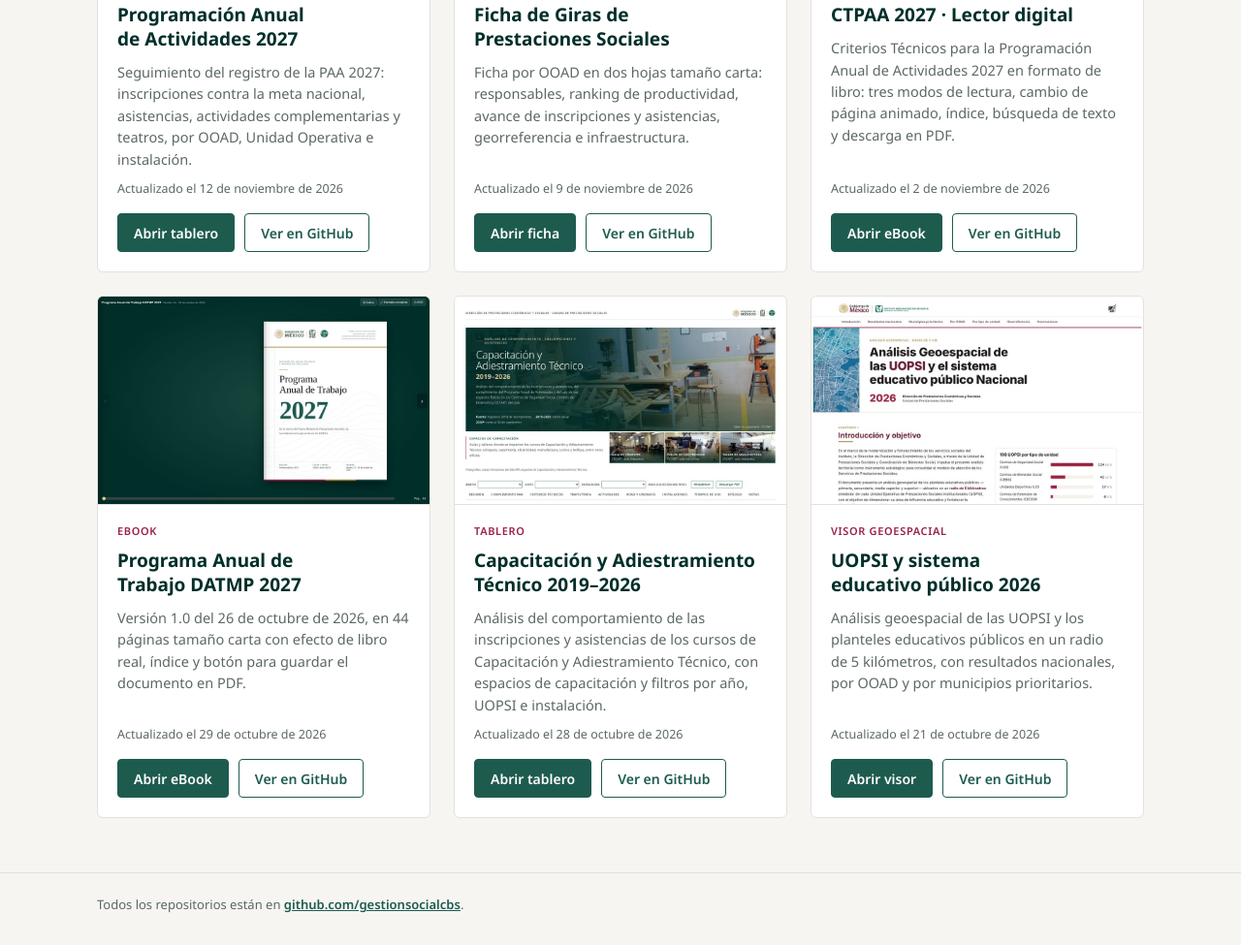
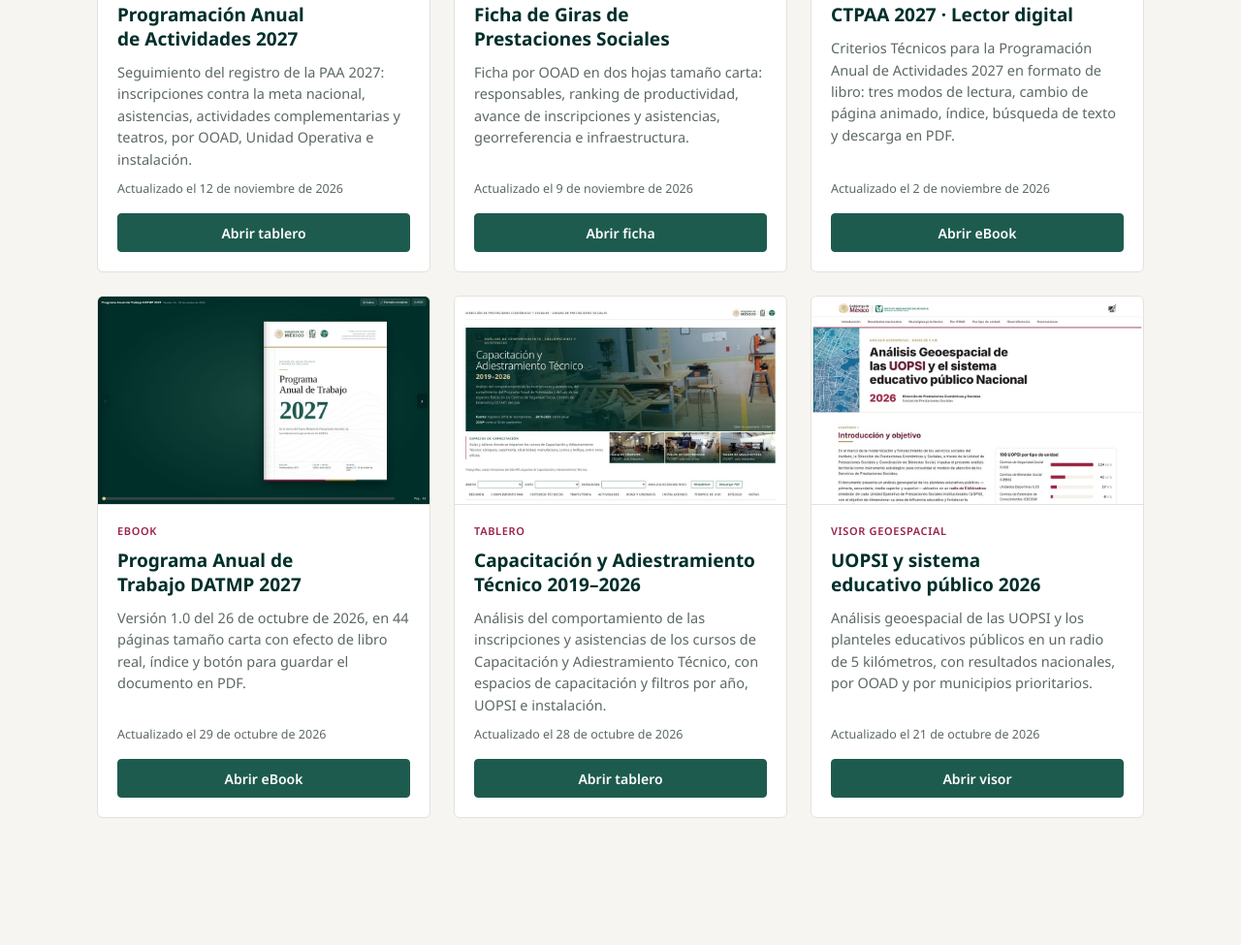
Before and after one commit to gestionsocialcbs/DATMP, a plain HTML site: page index.html in a window 1280 px wide. Shown: the part 551-1526 px from the top of the page at 97% size. After the commit the page ends 1451 px from the top, so only its background shows below. Drawn offline with Linux system fonts and the light colour scheme.

Commit message:
Quita los enlaces a los repositorios de GitHub del catálogo
Co-Authored-By: Claude Sonnet 5.5 <noreply@anthropic.com>
Claude-Session: https://claude.ai/code/session_01MfByuxqzdMRzx3sx89Wjzf

```diff
--- a/index.html
+++ b/index.html
@@ -37,14 +37,10 @@ h2{font-size:19px;line-height:1.3;font-weight:700;margin:0;color:var(--verde-osc
 .desc{margin:0;font-size:14.5px;color:var(--suave);flex:1}
 .upd{font-size:12.5px;color:var(--suave);margin:0}
 .actions{display:flex;flex-wrap:wrap;gap:10px;margin-top:6px}
-.btn{display:inline-flex;align-items:center;justify-content:center;min-height:40px;padding:0 16px;border-radius:4px;font-size:14px;font-weight:600;text-decoration:none;border:1px solid var(--verde);transition:background .15s,color .15s}
+.btn{display:inline-flex;flex:1 1 auto;align-items:center;justify-content:center;min-height:40px;padding:0 16px;border-radius:4px;font-size:14px;font-weight:600;text-decoration:none;border:1px solid var(--verde);transition:background .15s,color .15s}
 .btn.primary{background:var(--verde);color:#fff}
 .btn.primary:hover{background:var(--verde-osc);border-color:var(--verde-osc)}
-.btn.ghost{background:transparent;color:var(--verde)}
-.btn.ghost:hover{background:var(--verde);color:#fff}
 .btn:focus-visible,.shot:focus-visible{outline:3px solid var(--oro);outline-offset:2px}
-footer{border-top:1px solid var(--linea);padding:22px 0 32px;font-size:13px;color:var(--suave)}
-footer a{color:var(--verde);font-weight:600}
 @media (max-width:420px){.grid{grid-template-columns:1fr}.btn{flex:1}}
 @media (prefers-reduced-motion:reduce){.btn{transition:none}}
 </style>
@@ -54,7 +50,7 @@ footer a{color:var(--verde);font-weight:600}
   <div class="wrap">
     <p class="org">Coordinación de Bienestar Social · División de Apoyo Técnico y Mejora de Procesos</p>
     <h1>Proyectos publicados en GitHub</h1>
-    <p class="lead">Tableros, fichas y libros digitales de la DATMP. Cada tarjeta lleva a la versión en línea y al repositorio con sus archivos.</p>
+    <p class="lead">Tableros, fichas y libros digitales de la DATMP. Cada tarjeta lleva a la versión en línea del proyecto.</p>
     <div class="meta">
       <span><b>6</b> proyectos en línea</span>
       <span>Cuenta <b>gestionsocialcbs</b></span>
@@ -76,7 +72,6 @@ footer a{color:var(--verde);font-weight:600}
           <p class="upd">Actualizado el 12 de noviembre de 2026</p>
           <div class="actions">
             <a class="btn primary" href="https://gestionsocialcbs.github.io/PAA27/">Abrir tablero</a>
-            <a class="btn ghost" href="https://github.com/gestionsocialcbs/PAA27">Ver en GitHub</a>
           </div>
         </div>
       </article>
@@ -90,7 +85,6 @@ footer a{color:var(--verde);font-weight:600}
           <p class="upd">Actualizado el 9 de noviembre de 2026</p>
           <div class="actions">
             <a class="btn primary" href="https://gestionsocialcbs.github.io/ficha-giras/">Abrir ficha</a>
-            <a class="btn ghost" href="https://github.com/gestionsocialcbs/ficha-giras">Ver en GitHub</a>
           </div>
         </div>
       </article>
@@ -104,7 +98,6 @@ footer a{color:var(--verde);font-weight:600}
           <p class="upd">Actualizado el 2 de noviembre de 2026</p>
           <div class="actions">
             <a class="btn primary" href="https://gestionsocialcbs.github.io/ctpaa2027/">Abrir eBook</a>
-            <a class="btn ghost" href="https://github.com/gestionsocialcbs/ctpaa2027">Ver en GitHub</a>
           </div>
         </div>
       </article>
@@ -118,7 +111,6 @@ footer a{color:var(--verde);font-weight:600}
           <p class="upd">Actualizado el 29 de octubre de 2026</p>
           <div class="actions">
             <a class="btn primary" href="https://gestionsocialcbs.github.io/pat-datmp-2027-ebook/">Abrir eBook</a>
-            <a class="btn ghost" href="https://github.com/gestionsocialcbs/pat-datmp-2027-ebook">Ver en GitHub</a>
           </div>
         </div>
       </article>
@@ -132,7 +124,6 @@ footer a{color:var(--verde);font-weight:600}
           <p class="upd">Actualizado el 28 de octubre de 2026</p>
           <div class="actions">
             <a class="btn primary" href="https://gestionsocialcbs.github.io/DCAT/">Abrir tablero</a>
-            <a class="btn ghost" href="https://github.com/gestionsocialcbs/DCAT">Ver en GitHub</a>
           </div>
         </div>
       </article>
@@ -146,7 +137,6 @@ footer a{color:var(--verde);font-weight:600}
           <p class="upd">Actualizado el 21 de octubre de 2026</p>
           <div class="actions">
             <a class="btn primary" href="https://gestionsocialcbs.github.io/uopsi_sistemaeducativo/">Abrir visor</a>
-            <a class="btn ghost" href="https://github.com/gestionsocialcbs/uopsi_sistemaeducativo">Ver en GitHub</a>
           </div>
         </div>
       </article>
@@ -154,9 +144,5 @@ footer a{color:var(--verde);font-weight:600}
     </div>
   </div>
 </main>
-
-<footer>
-  <div class="wrap">Todos los repositorios están en <a href="https://github.com/gestionsocialcbs">github.com/gestionsocialcbs</a>.</div>
-</footer>
 </body>
 </html>
```
Also changed, not shown: 1 other file.
